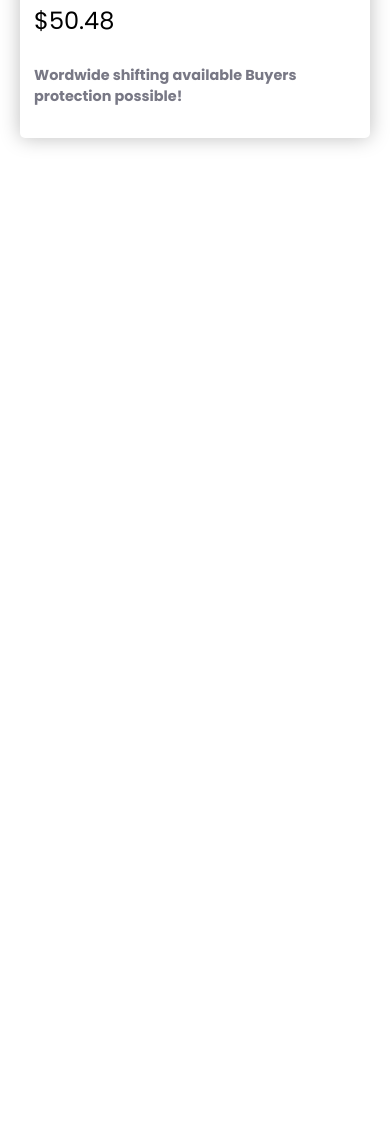
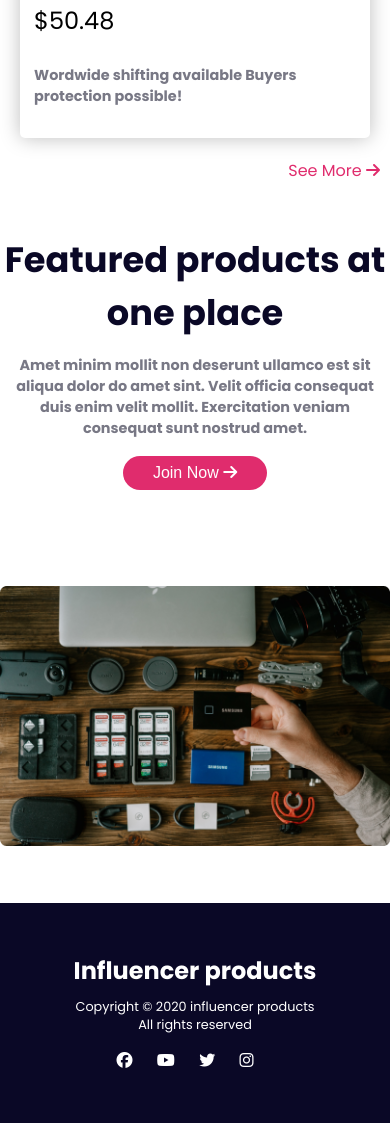
Before and after one commit to khairul1036/Project-5-Influencer-Gear, a plain HTML site: page index.html in a window 390 px wide. Shown: the part 5675-6798 px from the top of the page. Before the commit the page ends 5863 px from the top, so only its background shows below. Drawn offline with Linux system fonts and the light colour scheme.

Commit message:
added feature section and footer section with responsive

```diff
--- a/index.html
+++ b/index.html
@@ -119,7 +119,32 @@
                     </div>
                 </div>
             </div>
+            <p class="see-more">See More <i class="fa-solid fa-arrow-right"></i></p>
+        </section>
+
+        <section class="featured-container">
+            <div class="image">
+                <img src="images/gear.png" alt="">
+            </div>
+            <div class="featured-content">
+                <h2 class="featured-title">Featured products at one place</h2>
+                <p class="cart-description">Amet minim mollit non deserunt ullamco est sit aliqua dolor do amet sint. Velit officia consequat duis enim velit mollit. Exercitation veniam consequat sunt nostrud amet.</p>
+                <button class="btn-primary">Join Now <i class="fa-solid fa-arrow-right"></i></button>
+            </div>
         </section>
     </main>
+
+    <footer class="footer">
+        <div class="footer-content">
+            <h2>Influencer products</h2>
+            <p class="copyright">Copyright © 2020  influencer products <br> All rights reserved</p>
+            <div class="social-icons">
+                <i class="fa-brands fa-facebook"></i>
+                <i class="fa-brands fa-youtube"></i>
+                <i class="fa-brands fa-twitter"></i>
+                <i class="fa-brands fa-instagram"></i>
+            </div>
+        </div>
+    </footer>
 </body>
 </html>
--- a/style/style.css
+++ b/style/style.css
@@ -127,7 +127,54 @@ padding: 0;
     margin-bottom: 17px;
     color: #787885;
 }
+.see-more{
+    text-align: end;
+    margin-top: 20px;
+    color: #E02C6D;
+}
 
+/* featured section style  */
+.featured-container{
+    display: flex;
+    justify-content: space-between;
+    align-items: center;
+    gap: 96px;
+
+}
+.featured-content{
+    max-width: 610px;
+}
+.image img{
+    width: 100%;
+}
+.featured-title{
+    font-weight: 700;
+    font-size: 2.2rem;
+    color: #0A0826;
+    margin-bottom: 16px;
+}
+
+/* footer section style  */
+.footer{
+    background-color: #0A0826;
+    color: white;
+}
+.footer-content{
+    max-width: 262px;
+    text-align: center;
+    margin: 0px auto;
+    padding-top: 50px;
+    padding-bottom: 50px;
+}
+.copyright{
+    font-size: 0.8rem;
+    margin-top: 10px;
+
+}
+.social-icons i{
+    margin-right: 20px;
+    margin-top: 18px;
+}
 /* responsive Small device  */
 @media screen and ( max-width: 576px) {
     .header{
@@ -169,6 +216,14 @@ padding: 0;
         grid-template-columns: repeat(1,1fr);
         margin: 20px;
     }
+    .see-more{
+        margin-right: 10px;
+    }
+    .featured-container{
+        flex-direction: column-reverse;
+        text-align: center;
+    }
+
 
 }
 
@@ -192,4 +247,7 @@ padding: 0;
         grid-template-columns: repeat(2,1fr);
         margin: 20px;
     }
+    .see-more{
+        text-align: center;
+    }
 }
```
